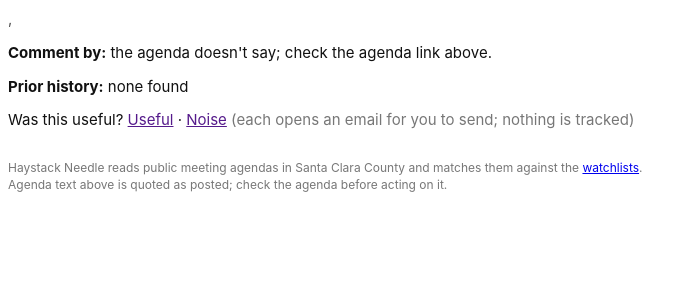
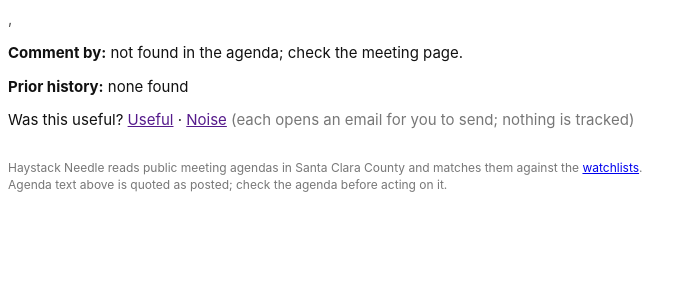
Before and after one commit to drewsiegler/haystack-needle, a Python web app: template needle/templates/alert.html.j2 in a window 1280 px wide. Shown: the top 300 px of the page, without its empty margins (0-697 px from the left). Run offline with Jinja, Linux system fonts and the light colour scheme; the template is opened without the code that fills it, so the values that code supplies are empty.

Commit message:
Tidy item numbers and the missing-comment line in alerts
The first live dry run (50 meetings, 607 item texts, 60 PDFs, one alert)
showed "Item 1.:" for Cupertino, which prints numbers with a period, and a
pointer to an agenda link that wasn't there.

Co-Authored-By: Claude Opus 5.5 <noreply@anthropic.com>

```diff
--- a/needle/alerts.py
+++ b/needle/alerts.py
@@ -104,7 +104,7 @@ def build(meeting: Meeting, matches: list[Match], alert_id: str, priority: str,
     source = meeting.body.source
     body = oneline(f"{source.name} {meeting.body.name}", 120)
     watchlists = list(dict.fromkeys(m.watchlist for m in matches))
-    number = oneline(item.number, 20)
+    number = oneline(item.number, 20).rstrip(".")  # Cupertino prints "1."
     links = [("Agenda", safe_url(meeting.agenda_url)), ("Meeting page", safe_url(meeting.url))]
     seen = set()
     for m in matches:
--- a/needle/templates/_alert.html.j2
+++ b/needle/templates/_alert.html.j2
@@ -16,7 +16,7 @@
 {% if a.comment %}
 <p style="margin:12px 0 0"><b>Comment by:</b> “{{ a.comment }}” (from agenda; address: {{ a.comment_email }})</p>
 {% else %}
-<p style="margin:12px 0 0"><b>Comment by:</b> the agenda doesn't say; check the agenda link above.</p>
+<p style="margin:12px 0 0"><b>Comment by:</b> not found in the agenda; check the meeting page.</p>
 {% endif %}
 <p style="margin:12px 0 0"><b>Prior history:</b>{% if not a.history %} none found{% endif %}</p>
 {% if a.history %}
--- a/needle/templates/_alert.txt.j2
+++ b/needle/templates/_alert.txt.j2
@@ -16,7 +16,7 @@ Matched: "{{ m.term }}" ({{ m.watchlist }}) in {{ m.where }}
 {% if a.comment %}
 Comment by: "{{ a.comment }}" (from agenda; address: {{ a.comment_email }})
 {% else %}
-Comment by: the agenda doesn't say; check the agenda link above.
+Comment by: not found in the agenda; check the meeting page.
 {% endif %}
 {% if a.history %}
 Prior history:
```
Also changed, not shown: tests/test_alerts.py (+1 -1 lines).
